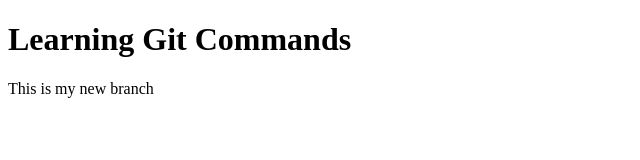
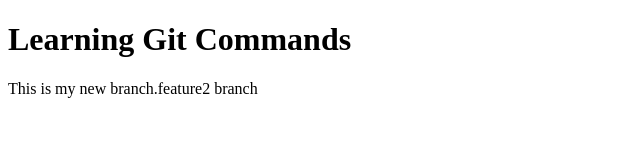
Before and after one commit to ajmeriunnisa/New_One, a plain HTML site: page index.html in a window 1280 px wide. Shown: the whole page, without its empty margins (0-640 px from the left). Drawn offline with Linux system fonts and the light colour scheme.

Commit message:
added feature2 branch

```diff
--- a/index.html
+++ b/index.html
@@ -7,7 +7,7 @@
 </head>
 <body>
     <h1>Learning Git Commands</h1>
-    <p>This is my new branch</p>
+    <p>This is my new branch.feature2 branch</p>
 
 </body>
 </html>
```
